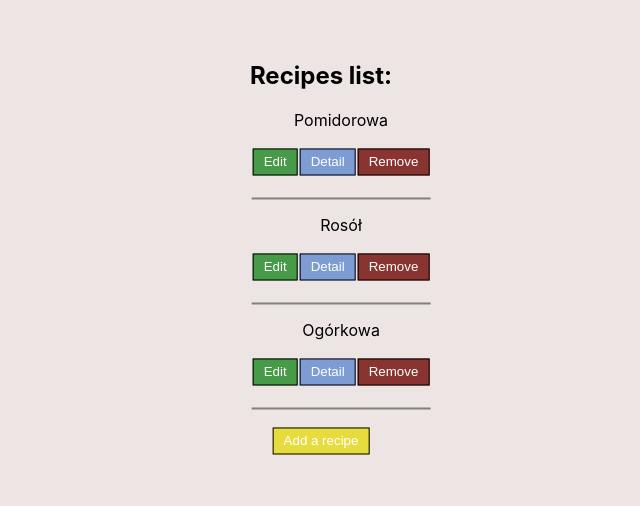
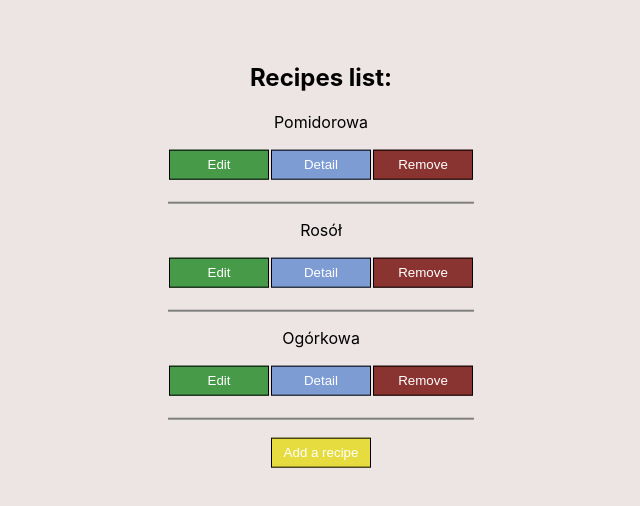
Before and after one commit to pawelstech95/Recipes-React, a React (Create React App) app: page / in a window 1280 px wide. Shown: the top 506 px of the page, without its empty margins (319-959 px from the left). Built offline with nearby package versions, Linux system fonts and the light colour scheme.

Commit message:
added css style

```diff
--- a/src/App.css
+++ b/src/App.css
@@ -16,6 +16,7 @@ body {
 li {
   list-style: none;
   padding-bottom: 20px;
+  margin-left: -40px;
   border-bottom: 2px solid gray;
 }
 a {
@@ -33,6 +34,8 @@ a {
   margin: 2px 1px;
   cursor: pointer;
   transition: 0.5s;
+  width: 100px;
+  height: 30px;
 }
 .btn:hover {
   opacity: 0.8;
--- a/src/containers/HomePage.jsx
+++ b/src/containers/HomePage.jsx
@@ -1,5 +1,5 @@
 // import useSWR from 'swr';
-import {Link} from 'react-router-dom';
+import { Link } from 'react-router-dom';
 import List from '../components/List';
 
 // import { fetcher } from '../utils';
@@ -15,16 +15,16 @@ const HomePage = () => {
 
   return (
     <div>
-      <h2>Recipes list: </h2>
+      <h2 style={{textAlign: 'center'}}>Recipes list: </h2>
       {!data ? (
         <div>Loading...</div>
       ) : (
         <ul>
-          <List data={[...data]}  />
+          <List data={[...data]} />
         </ul>
       )}
-       <button className='btn btn__linkTo'>
-        <Link to='/create'>Add a recipe</Link>
+      <button className="btn btn__linkTo  ">
+        <Link to="/create">Add a recipe</Link>
       </button>
     </div>
   );
```
